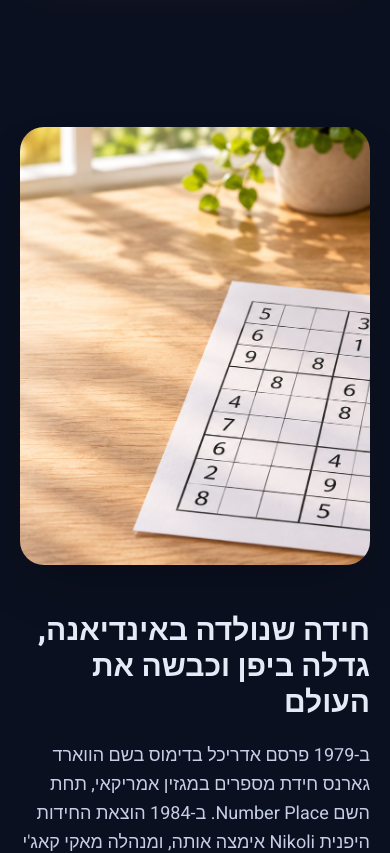
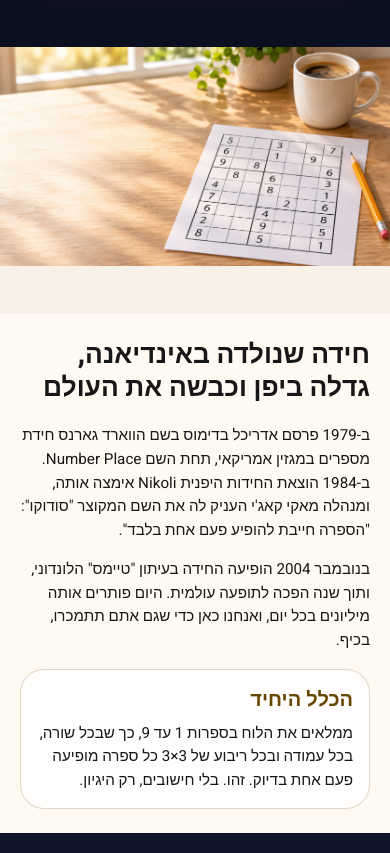
Before and after one commit to Simtob-Eran/lecture-live-site, a React (Vite) app: page / in a window 390 px wide. Shown: the part 1100-1953 px from the top of the page. Built offline with nearby package versions, Linux system fonts and the light colour scheme.

Commit message:
Restore full-width uncropped photo section

```diff
--- a/src/index.css
+++ b/src/index.css
@@ -35,14 +35,84 @@ html {
   animation: cell-pop 0.45s ease-out forwards;
 }
 
-/* The original /old page: restore the text-only About section. */
+/* Full-bleed About section; preserve the photo's original proportions. */
+body:not(.legacy-route) #about {
+  position: relative;
+  left: 50%;
+  width: 100vw;
+  max-width: none;
+  margin: 0;
+  padding: 0;
+  overflow: hidden;
+  transform: translateX(-50%);
+  background: #f7f1e7;
+}
+
+body:not(.legacy-route) #about > div {
+  position: relative;
+  display: block;
+  width: 100%;
+  max-width: none;
+  aspect-ratio: 1672 / 941;
+  padding: 0;
+}
+
+body:not(.legacy-route) #about > div > :first-child {
+  position: absolute;
+  z-index: 1;
+  inset-block: 0;
+  left: 4vw;
+  display: flex;
+  width: min(44vw, 650px);
+  flex-direction: column;
+  justify-content: center;
+  text-align: right;
+  color: #171717;
+}
+
+body:not(.legacy-route) #about h2,
+body:not(.legacy-route) #about p {
+  color: #171717;
+}
+
+body:not(.legacy-route) #about h3 {
+  color: #6a4700;
+}
+
+body:not(.legacy-route) #about > div > :first-child > div:last-child {
+  border-color: rgb(120 82 0 / 22%);
+  background: rgb(255 255 255 / 82%);
+}
+
+body:not(.legacy-route) #about > div > :last-child {
+  position: absolute;
+  z-index: 0;
+  inset: 0;
+  width: 100%;
+  height: 100%;
+}
+
+body:not(.legacy-route) #about img {
+  display: block;
+  width: 100%;
+  height: 100%;
+  aspect-ratio: auto;
+  border-radius: 0;
+  object-fit: contain;
+  object-position: center;
+  box-shadow: none;
+}
+
+/* The original /old page stays text-only and does not inherit the full-bleed layout. */
 body.legacy-route #about {
   position: static;
+  left: auto;
   width: auto;
   max-width: 72rem;
   overflow: visible;
   margin-inline: auto;
   padding: 5rem 1.25rem;
+  transform: none;
   background: transparent;
   color: #e6eaf6;
 }
@@ -71,17 +141,9 @@ body.legacy-route #about > div > :first-child {
   background: transparent;
 }
 
-body.legacy-route #about h2 {
-  color: #e6eaf6;
-}
-
-body.legacy-route #about p {
-  color: #c7cfe6;
-}
-
-body.legacy-route #about h3 {
-  color: #ffd966;
-}
+body.legacy-route #about h2 { color: #e6eaf6; }
+body.legacy-route #about p { color: #c7cfe6; }
+body.legacy-route #about h3 { color: #ffd966; }
 
 body.legacy-route #about > div > :first-child > div:last-child {
   border-color: rgb(245 180 0 / 30%);
@@ -93,6 +155,48 @@ body.legacy-route #about > div > :last-child {
 }
 
 @media (max-width: 767px) {
+  body:not(.legacy-route) #about > div {
+    display: flex;
+    flex-direction: column;
+    aspect-ratio: auto;
+  }
+
+  body:not(.legacy-route) #about > div > :first-child {
+    position: static;
+    order: 2;
+    width: 100%;
+    padding: 1.5rem 1.25rem;
+    text-align: right;
+    background: #fffaf1;
+  }
+
+  body:not(.legacy-route) #about h2 {
+    font-size: 1.65rem;
+    line-height: 1.25;
+  }
+
+  body:not(.legacy-route) #about p {
+    font-size: 0.95rem;
+    line-height: 1.55;
+  }
+
+  body:not(.legacy-route) #about > div > :first-child > div:last-child {
+    margin-top: 1rem;
+    padding: 1rem;
+  }
+
+  body:not(.legacy-route) #about > div > :last-child {
+    position: relative;
+    order: 1;
+    width: 100%;
+    height: auto;
+    aspect-ratio: 1672 / 941;
+  }
+
+  body:not(.legacy-route) #about img {
+    height: 100%;
+  }
+
   body.legacy-route #about {
     padding: 5rem 1.25rem;
   }
```
